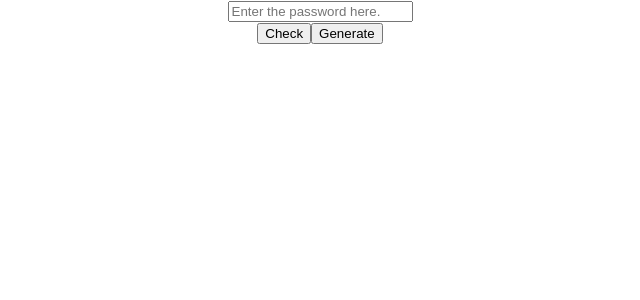
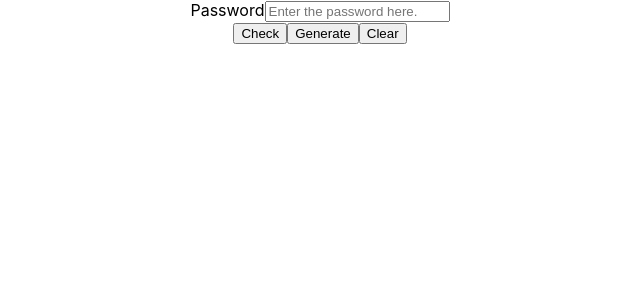
Before and after one commit to grgkimari/password-guru, a React (Create React App) app: page / in a window 1280 px wide. Shown: the top 300 px of the page, without its empty margins (320-960 px from the left). Built offline with nearby package versions, Linux system fonts and the light colour scheme.

Commit message:
added jsx componen,implemented input typing & clear

```diff
--- a/public/index.html
+++ b/public/index.html
@@ -2,7 +2,6 @@
 <html lang="en">
   <head>
     <meta charset="utf-8" />
-    <link rel="icon" href="%PUBLIC_URL%/favicon.ico" />
     <meta name="viewport" content="width=device-width, initial-scale=1" />
     <meta
       name="description"
--- a/src/App.js
+++ b/src/App.js
@@ -1,10 +1,16 @@
 import './App.css';
 import Checker from './Components/Checker';
+import {useReducer} from 'react'
+import mainReducer, {initialState} from './reducers';
 
 function App() {
+  const[state, dispatch] = useReducer(mainReducer, initialState)
+
+
   return (
-    <div className="App">
-     <Checker />
+    <div className="App" >
+
+     <Checker passwordText={state.passwordText} dispatch={dispatch} />
     </div>
   );
 }
--- a/src/Components/Checker.js
+++ b/src/Components/Checker.js
@@ -1,11 +1,30 @@
+import { SET_TEXT, CLEAR } from "../reducers"
 
 const Checker = (props) => {
     return(
         <div className="checker">
-            <input type="text" placeholder="Enter the password here." name="password"></input>
+
+            <label htmlFor="password">Password</label>
+            <input type="text" placeholder="Enter the password here." id="password" value={props.passwordText}
+            onChange={
+                (event) => {
+                    props.dispatch({
+                        type : SET_TEXT,
+                        payload : event.target.value
+                    });
+                }
+            }
+            ></input>
             <div className="display" title="Result"></div>
             <button className="btn">Check</button>
             <button className="btn">Generate</button>
+            <button className="btn"
+            onClick={() => {
+                props.dispatch({
+                    type : CLEAR
+                })
+            }}
+            >Clear</button>
         </div>
     )
 }
--- /dev/null
+++ b/src/reducers.js
@@ -0,0 +1,27 @@
+export const CHECK_STRENGTH = "CHECK_STRENGTH"
+export const SET_TEXT ="SET_TEXT"
+export const CLEAR = "CLEAR"
+
+export const initialState = {
+    passwordText : "",
+    strength : null,
+    generatedPassword : null
+}
+
+const mainReducer = (state = initialState, action) => {
+    switch(action.type){
+        case SET_TEXT:
+
+            return {...state,
+                passwordText : action.payload
+                }
+
+        case CLEAR:
+            return initialState
+
+        default:
+            return {...state}
+    }
+}
+
+export default mainReducer
```
Also changed, not shown: 1 other file (tests, documents, lock files or other folders).
